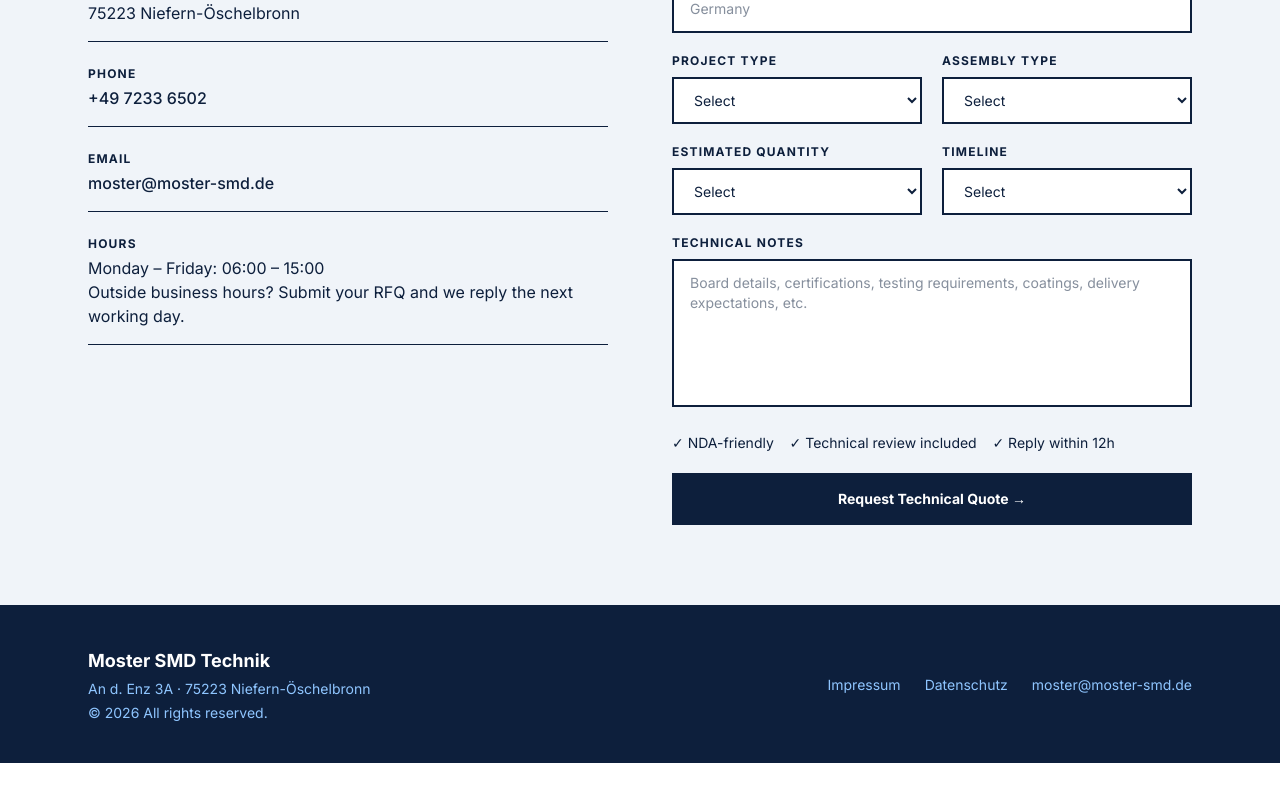
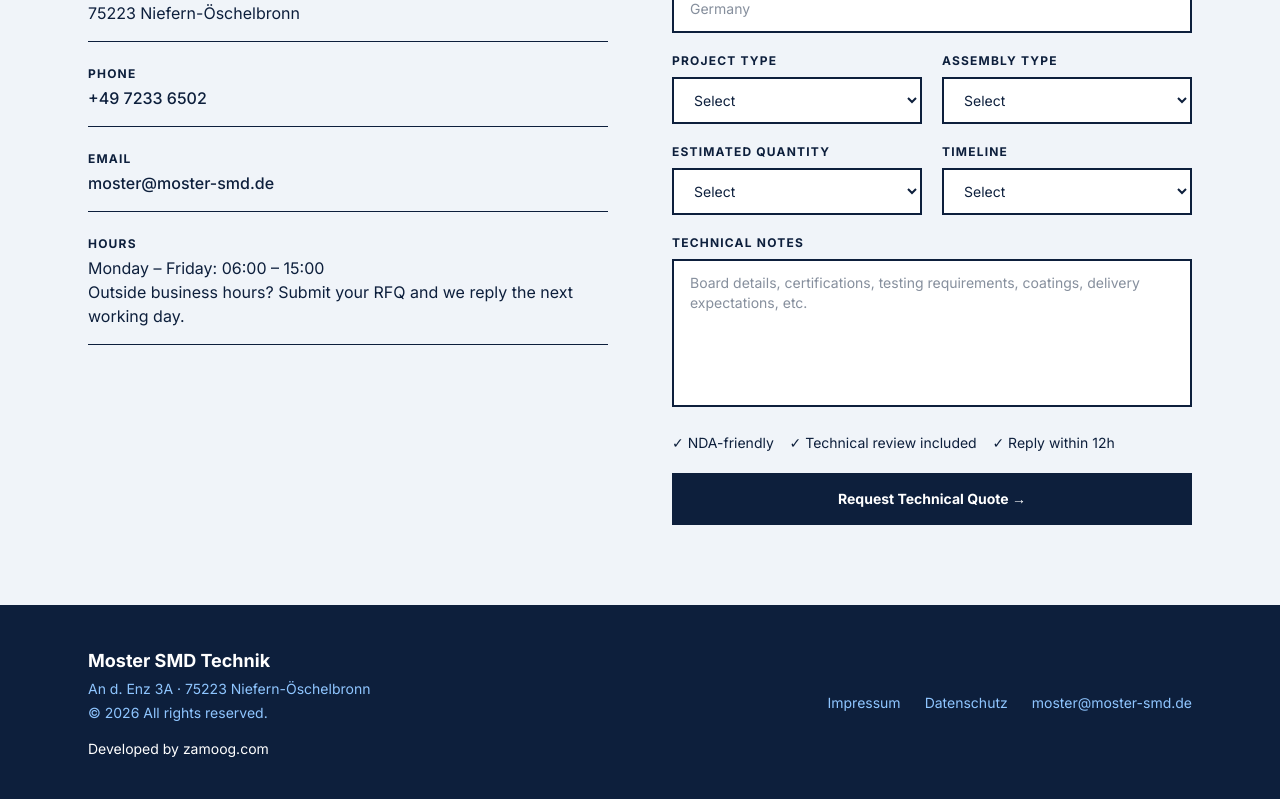
Before and after one commit to mareyam/MosterSMD-GoogleAds-Page, a Next.js app: page / in a window 1280 px wide. Shown: the part 6795-7594 px from the top of the page. Before the commit the page ends 7558 px from the top, so only its background shows below. Built offline with nearby package versions, Linux system fonts and the light colour scheme.

Commit message:
add: footer notes

```diff
--- a/src/components/Footer.jsx
+++ b/src/components/Footer.jsx
@@ -11,6 +11,17 @@
           </div>
           <div className="text-sm text-blue-300 mt-1">
             © {new Date().getFullYear()} All rights reserved.
+          </div>
+          <div className="text-sm text-white mt-4">
+            Developed by{" "}
+            <a
+              href="https://zamoog.com"
+              target="_blank"
+              rel="noopener noreferrer"
+              className="hover:text-white transition-colors"
+            >
+              zamoog.com
+            </a>
           </div>
         </div>
         <div className="flex gap-6 text-sm text-blue-300">
```
